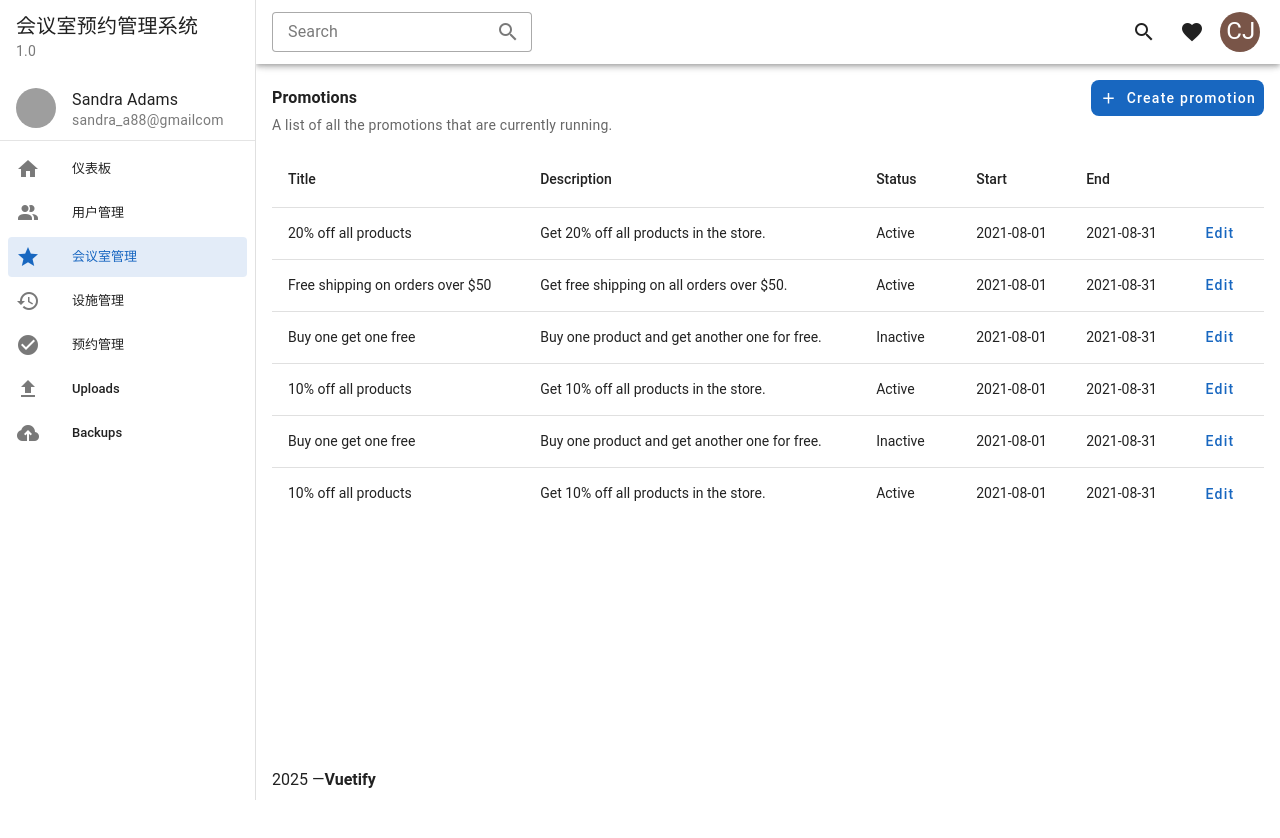
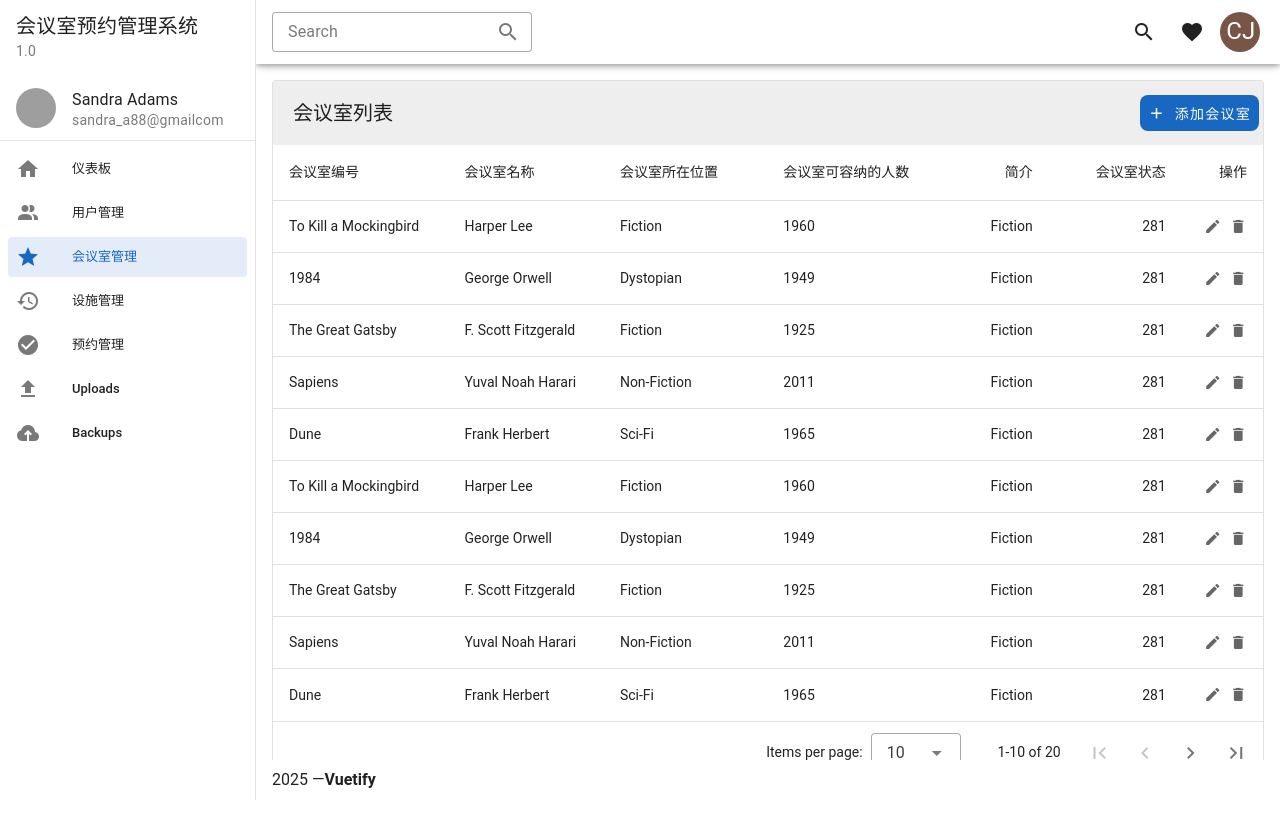
Before and after one commit to YouMuse/generic.vue, a Vue app: page /room in a window 1280 px wide. Shown: the top 838 px of the page. Before the commit the page ends 800 px from the top, so only its background shows below. Built offline with nearby package versions, Linux system fonts and the light colour scheme; grey boxes are pictures that could not be loaded.

Commit message:
edit room-list

```diff
--- a/src/views/data-display/room-list.vue
+++ b/src/views/data-display/room-list.vue
@@ -1,121 +1,159 @@
 <script setup>
+import {onMounted, ref, shallowRef} from 'vue'
+import {useDate} from 'vuetify'
+
+const adapter = useDate()
+
+const DEFAULT_RECORD = {id: '', number: '', name: '', location: '', capacity: 0, description: '', status: ''}
+
+const rooms = ref([])
+const record = ref(DEFAULT_RECORD)
+const dialog = shallowRef(false)
+const isEditing = shallowRef(false)
+
 const headers = [
-  {
-    title: 'Title',
-    key: 'title',
-  },
-  {
-    title: 'Description',
-    key: 'description',
-  },
-  {
-    title: 'Status',
-    key: 'status',
-  },
-  {
-    title: 'Start',
-    key: 'start',
-  },
-  {
-    title: 'End',
-    key: 'end',
-  },
-  {
-    title: '',
-    key: 'actions',
-  },
+  {title: '会议室编号', key: 'number', align: 'start'},
+  {title: '会议室名称', key: 'name'},
+  {title: '会议室所在位置', key: 'location'},
+  {title: '会议室可容纳的人数', key: 'capacity'},
+  {title: '简介', key: 'description', align: 'end'},
+  {title: '会议室状态', key: 'status', align: 'end'},
+  {title: '操作', key: 'actions', align: 'end', sortable: false},
 ]
 
-const items = [
-  {
-    title: '20% off all products',
-    description: 'Get 20% off all products in the store.',
-    status: 'Active',
-    start: '2021-08-01',
-    end: '2021-08-31',
-  },
-  {
-    title: 'Free shipping on orders over $50',
-    description: 'Get free shipping on all orders over $50.',
-    status: 'Active',
-    start: '2021-08-01',
-    end: '2021-08-31',
-  },
-  {
-    title: 'Buy one get one free',
-    description: 'Buy one product and get another one for free.',
-    status: 'Inactive',
-    start: '2021-08-01',
-    end: '2021-08-31',
-  },
-  {
-    title: '10% off all products',
-    description: 'Get 10% off all products in the store.',
-    status: 'Active',
-    start: '2021-08-01',
-    end: '2021-08-31',
-  },
-  {
-    title: 'Buy one get one free',
-    description: 'Buy one product and get another one for free.',
-    status: 'Inactive',
-    start: '2021-08-01',
-    end: '2021-08-31',
-  },
-  {
-    title: '10% off all products',
-    description: 'Get 10% off all products in the store.',
-    status: 'Active',
-    start: '2021-08-01',
-    end: '2021-08-31',
-  },
-]
+onMounted(() => {
+  reset()
+})
+
+function add() {
+  isEditing.value = false
+  record.value = DEFAULT_RECORD
+  dialog.value = true
+}
+
+function edit(id) {
+  isEditing.value = true
+
+  const found = rooms.value.find(room => room.id === id)
+
+  record.value = {id: found.id, number: found.number, name: found.name, location: found.location, capacity: found.capacity, description: found.description, status: found.status}
+
+  dialog.value = true
+}
+
+function remove(id) {
+  const index = rooms.value.findIndex(room => room.id === id)
+  rooms.value.splice(index, 1)
+}
+
+function save() {
+  if (isEditing.value) {
+    const index = rooms.value.findIndex(room => room.id === record.value.id)
+    rooms.value[index] = record.value
+  } else {
+    record.value.id = rooms.value.length + 1
+    rooms.value.push(record.value)
+  }
+
+  dialog.value = false
+}
+
+function reset() {
+  dialog.value = false
+  record.value = DEFAULT_RECORD
+  rooms.value = [
+    {id: 1, number: 'To Kill a Mockingbird', name: 'Harper Lee', location: 'Fiction', capacity: 1960, description: 'Fiction', status: '281'},
+    {id: 2, number: '1984', name: 'George Orwell', location: 'Dystopian', capacity: 1949, description: 'Fiction', status: '281'},
+    {id: 3, number: 'The Great Gatsby', name: 'F. Scott Fitzgerald', location: 'Fiction', capacity: 1925, description: 'Fiction', status: '281'},
+    {id: 4, number: 'Sapiens', name: 'Yuval Noah Harari', location: 'Non-Fiction', capacity: 2011, description: 'Fiction', status: '281'},
+    {id: 5, number: 'Dune', name: 'Frank Herbert', location: 'Sci-Fi', capacity: 1965, description: 'Fiction', status: '281'},
+    {id: 6, number: 'To Kill a Mockingbird', name: 'Harper Lee', location: 'Fiction', capacity: 1960, description: 'Fiction', status: '281'},
+    {id: 7, number: '1984', name: 'George Orwell', location: 'Dystopian', capacity: 1949, description: 'Fiction', status: '281'},
+    {id: 8, number: 'The Great Gatsby', name: 'F. Scott Fitzgerald', location: 'Fiction', capacity: 1925, description: 'Fiction', status: '281'},
+    {id: 9, number: 'Sapiens', name: 'Yuval Noah Harari', location: 'Non-Fiction', capacity: 2011, description: 'Fiction', status: '281'},
+    {id: 10, number: 'Dune', name: 'Frank Herbert', location: 'Sci-Fi', capacity: 1965, description: 'Fiction', status: '281'},
+    {id: 11, number: 'To Kill a Mockingbird', name: 'Harper Lee', location: 'Fiction', capacity: 1960, description: 'Fiction', status: '281'},
+    {id: 12, number: '1984', name: 'George Orwell', location: 'Dystopian', capacity: 1949, description: 'Fiction', status: '281'},
+    {id: 13, number: 'The Great Gatsby', name: 'F. Scott Fitzgerald', location: 'Fiction', capacity: 1925, description: 'Fiction', status: '281'},
+    {id: 14, number: 'Sapiens', name: 'Yuval Noah Harari', location: 'Non-Fiction', capacity: 2011, description: 'Fiction', status: '281'},
+    {id: 15, number: 'Dune', name: 'Frank Herbert', location: 'Sci-Fi', capacity: 1965, description: 'Fiction', status: '281'},
+    {id: 16, number: 'To Kill a Mockingbird', name: 'Harper Lee', location: 'Fiction', capacity: 1960, description: 'Fiction', status: '281'},
+    {id: 17, number: '1984', name: 'George Orwell', location: 'Dystopian', capacity: 1949, description: 'Fiction', status: '281'},
+    {id: 18, number: 'The Great Gatsby', name: 'F. Scott Fitzgerald', location: 'Fiction', capacity: 1925, description: 'Fiction', status: '281'},
+    {id: 19, number: 'Sapiens', name: 'Yuval Noah Harari', location: 'Non-Fiction', capacity: 2011, description: 'Fiction', status: '281'},
+    {id: 20, number: 'Dune', name: 'Frank Herbert', location: 'Sci-Fi', capacity: 1965, description: 'Fiction', status: '281'},
+  ]
+}
 </script>
 
 <template>
   <v-main>
     <v-container>
-      <section>
-        <h3 class="d-flex justify-space-between align-center text-subtitle-1 font-weight-bold">
-          Promotions
+      <v-sheet border rounded>
+        <v-data-table :headers="headers" :hide-default-footer="rooms.length < 11" :items="rooms">
+          <template v-slot:top>
+            <v-toolbar flat>
+              <v-toolbar-title>
+                会议室列表
+              </v-toolbar-title>
 
-          <v-btn
-              class="text-none"
-              color="primary"
-              prepend-icon="mdi-plus"
-              rounded="lg"
-              slim
-              text="Create promotion"
-              variant="flat"
-          />
-        </h3>
+              <v-btn class="text-none" color="primary" prepend-icon="mdi-plus" rounded="lg" slim text="添加会议室" variant="flat" @click="add"/>
+            </v-toolbar>
+          </template>
 
-        <div class="text-body-2 text-medium-emphasis mb-4 w-100 w-md-75">
-          A list of all the promotions that are currently running.
-        </div>
+          <template v-slot:item.actions="{ item }">
+            <div class="d-flex ga-2 justify-end">
+              <v-icon color="medium-emphasis" icon="mdi-pencil" size="small" @click="edit(item.id)"></v-icon>
 
-        <v-data-table
-            class="bg-transparent"
-            :headers="headers"
-            hide-default-footer
-            :items="items"
-        >
-          <template #item.actions>
-            <v-btn
-                class="text-none"
-                color="primary"
-                min-width="0"
-                slim
-                text="Edit"
-                variant="text"
-            />
+              <v-icon color="medium-emphasis" icon="mdi-delete" size="small" @click="remove(item.id)"></v-icon>
+            </div>
           </template>
         </v-data-table>
-      </section>
+      </v-sheet>
+
+      <v-dialog v-model="dialog" max-width="1024">
+        <v-card :subtitle="`${isEditing ? 'Update' : 'Create'} your favorite book`" :title="`${isEditing ? '编辑' : '新增'} 一个会议室`">
+          <template v-slot:text>
+            <v-row>
+              <v-col cols="12" md="6">
+                <v-text-field v-model="record.number" label="会议室编号"></v-text-field>
+              </v-col>
+
+              <v-col cols="12" md="6">
+                <v-text-field v-model="record.name" label="会议室名称"></v-text-field>
+              </v-col>
+
+              <v-col cols="12" md="6">
+                <v-select v-model="record.status" :items="['available', 'unavailable', 'maintenance']" label="会议室状态"></v-select>
+              </v-col>
+
+              <v-col cols="12" md="6">
+                <v-number-input v-model="record.capacity" :min="1" label="会议室可容纳的人数"></v-number-input>
+              </v-col>
+            </v-row>
+            <v-row>
+              <v-col cols="12">
+                <v-text-field v-model="record.number" label="会议室所在位置"></v-text-field>
+              </v-col>
+            </v-row>
+            <v-row>
+              <v-col cols="12">
+                <v-text-field v-model="record.description" label="简介"></v-text-field>
+              </v-col>
+            </v-row>
+          </template>
+
+          <v-divider></v-divider>
+
+          <v-card-actions class="bg-surface-light">
+            <v-btn text="取消" variant="plain" @click="dialog = false"></v-btn>
+
+            <v-spacer></v-spacer>
+
+            <v-btn text="保存" @click="save"></v-btn>
+          </v-card-actions>
+        </v-card>
+      </v-dialog>
     </v-container>
   </v-main>
 </template>
-
-<style scoped>
-
-</style>
```
